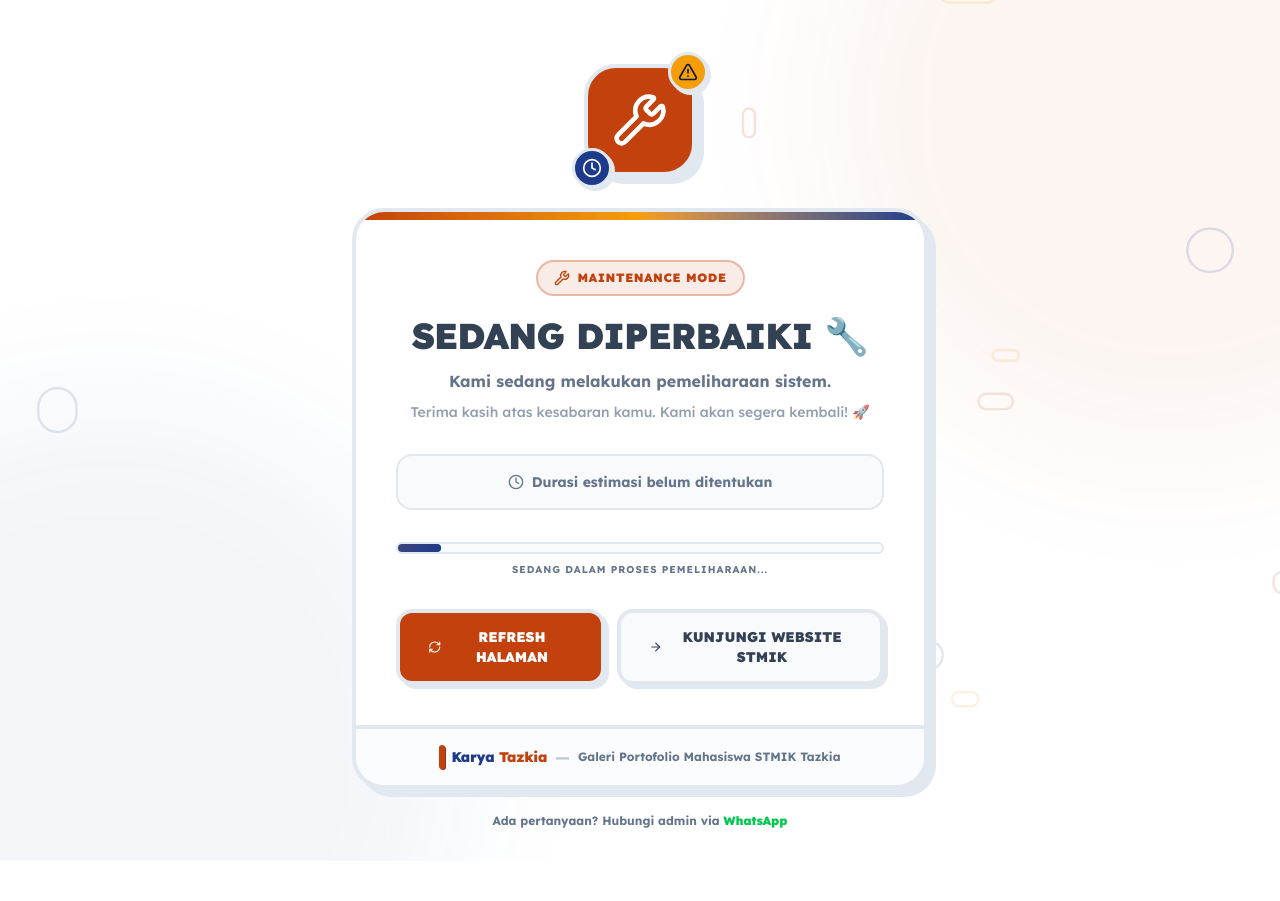
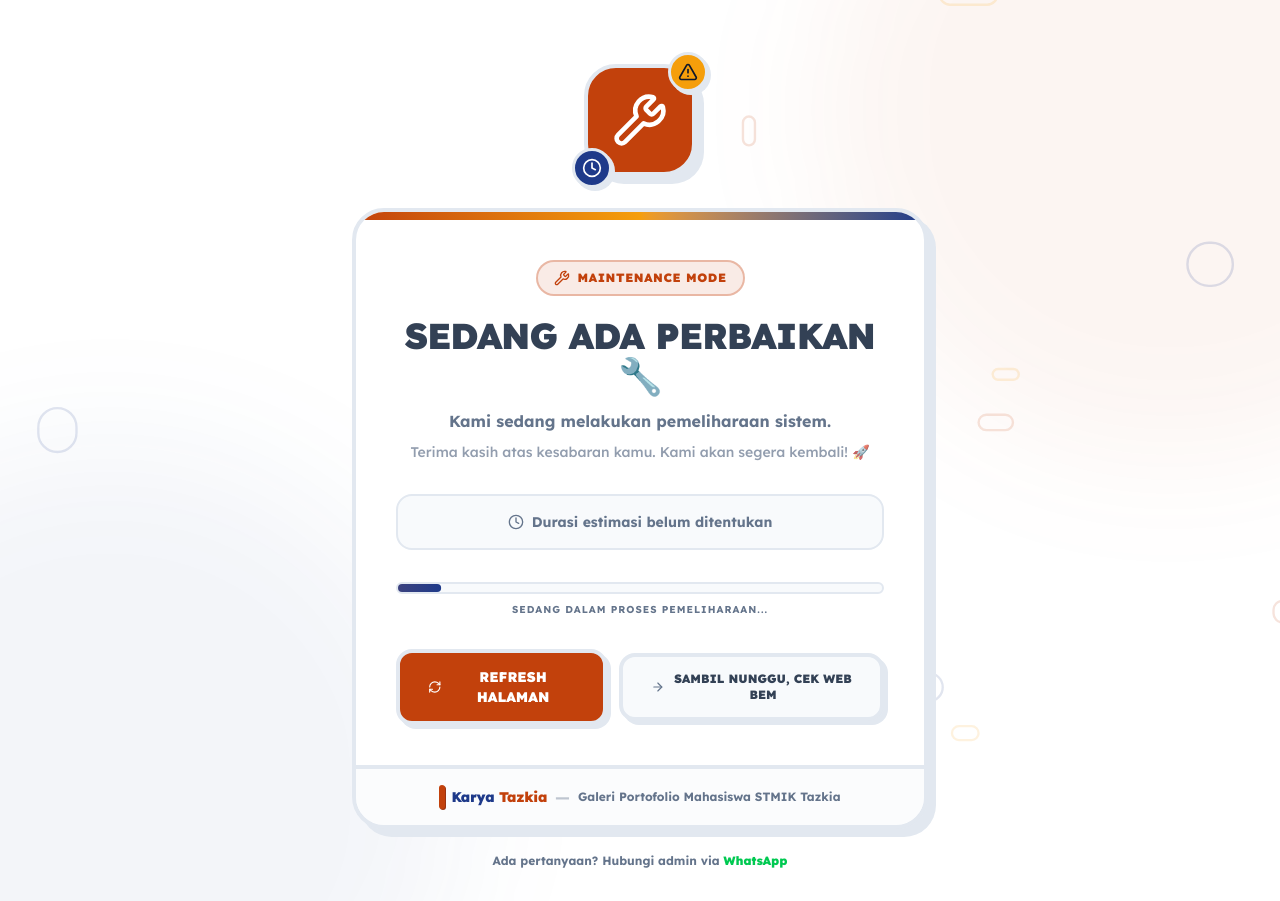
Before and after one commit to bem-stmik-tazkia/karya-stmik-tazkia, a Next.js app: page /maintenance in a window 1280 px wide. Before the commit the page ends 861 px from the top, so only its background shows below. Built offline with nearby package versions, Linux system fonts and the light colour scheme; no server answers; the database is empty.

Commit message:
update: tweak wording and update button link to BEM website

```diff
--- a/src/app/maintenance/page.tsx
+++ b/src/app/maintenance/page.tsx
@@ -247,7 +247,7 @@ export default function MaintenancePage() {
             </motion.div>
 
             <h1 className="text-3xl sm:text-4xl font-black text-foreground uppercase tracking-tight mb-3">
-              Sedang Diperbaiki 🔧
+              Sedang Ada Perbaikan 🔧
             </h1>
 
             <p className="text-muted-foreground font-bold mb-2 leading-relaxed max-w-md mx-auto">
@@ -326,15 +326,15 @@ export default function MaintenancePage() {
               </motion.button>
 
               <motion.a
-                href="https://stmik.tazkia.ac.id"
+                href="https://bem.stmik.tazkia.ac.id"
                 target="_blank"
                 rel="noopener noreferrer"
-                className="w-full sm:w-auto flex items-center justify-center gap-2.5 px-7 py-3.5 bg-muted text-foreground font-black uppercase text-sm border-4 border-border shadow-[4px_4px_0px_0px_var(--color-border)] hover:shadow-[2px_2px_0px_0px_var(--color-border)] hover:translate-y-0.5 rounded-2xl transition-all"
+                className="w-full sm:w-auto flex items-center justify-center gap-2.5 px-7 py-3.5 bg-muted text-foreground font-black uppercase text-[11px] sm:text-xs border-4 border-border shadow-[4px_4px_0px_0px_var(--color-border)] hover:shadow-[2px_2px_0px_0px_var(--color-border)] hover:translate-y-0.5 rounded-2xl transition-all"
                 whileHover={{ scale: 1.03 }}
                 whileTap={{ scale: 0.97 }}
               >
-                <ArrowRight className="w-4 h-4" />
-                Kunjungi Website STMIK
+                <ArrowRight className="w-4 h-4 text-muted-foreground" />
+                Sambil Nunggu, Cek Web BEM
               </motion.a>
             </div>
           </div>
```
